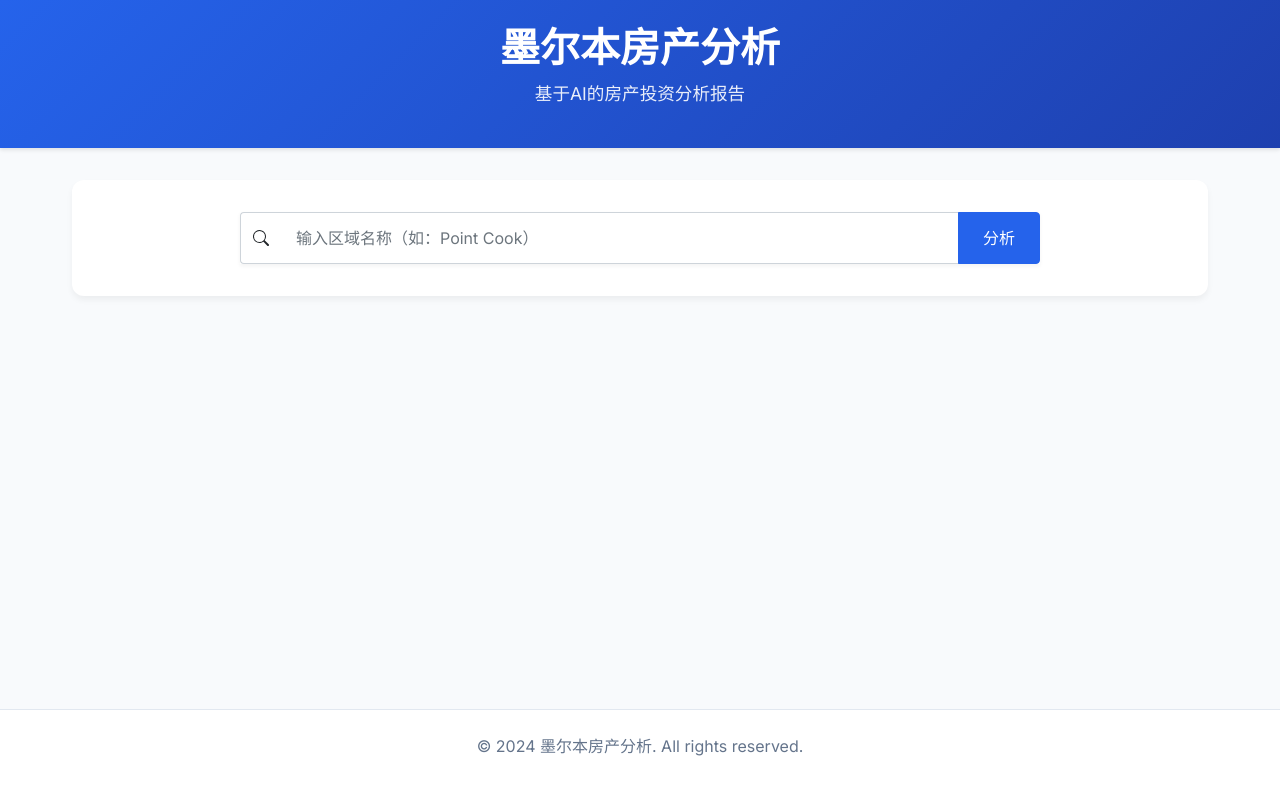
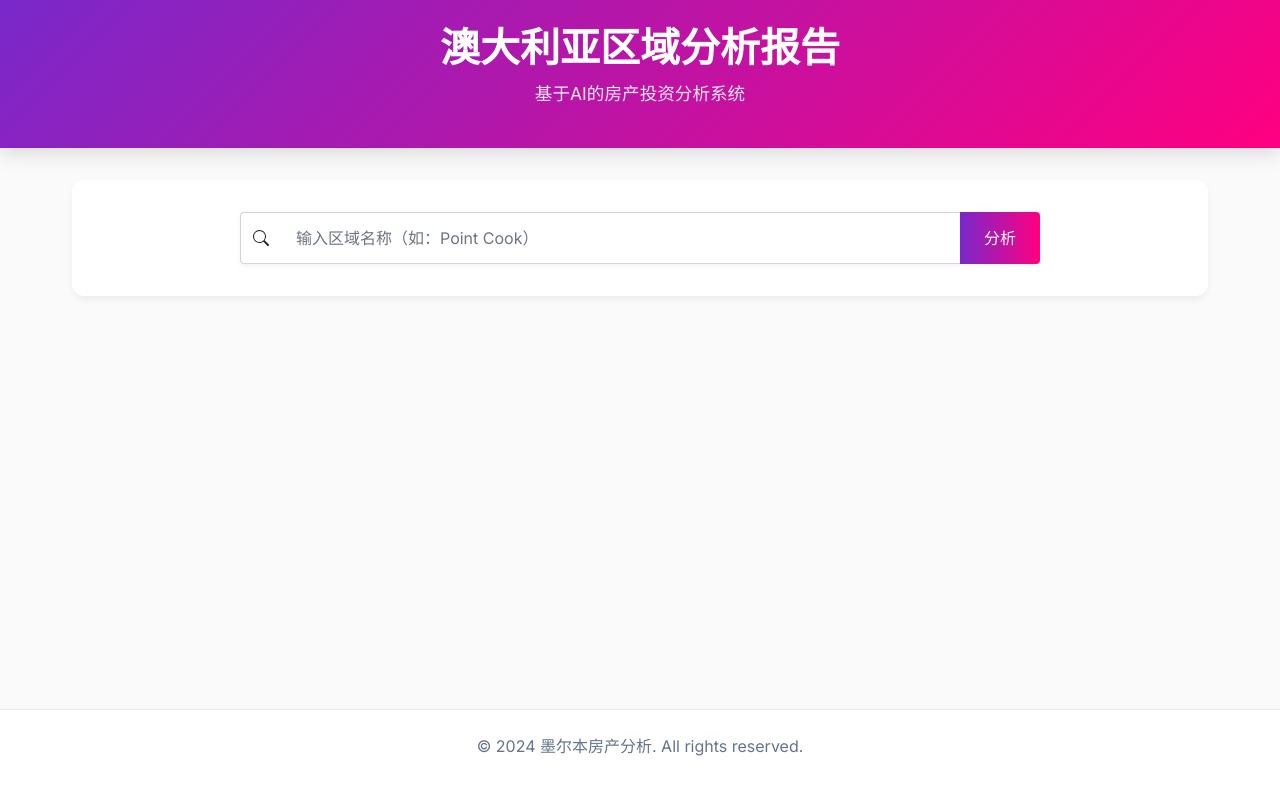
Before and after one commit to Chriszhang6/melbourne-property-search, a Flask app: page / in a window 1280 px wide. Run offline with Flask 2, Linux system fonts and the light colour scheme.

Commit message:
Update UI colors and add analysis time

```diff
--- a/static/script.js
+++ b/static/script.js
@@ -20,6 +20,9 @@ document.addEventListener('DOMContentLoaded', function() {
         hideError();
         hideReport();
 
+        // 记录开始时间
+        const startTime = new Date();
+
         try {
             const response = await fetch('/search', {
                 method: 'POST',
@@ -40,7 +43,11 @@ document.addEventListener('DOMContentLoaded', function() {
                 return;
             }
 
-            displayReport(suburb, data.analysis);
+            // 计算分析时间
+            const endTime = new Date();
+            const analysisTime = ((endTime - startTime) / 1000).toFixed(1);
+
+            displayReport(suburb, data.analysis, analysisTime);
 
         } catch (error) {
             showError('分析过程中发生错误，请稍后重试');
@@ -77,7 +84,7 @@ document.addEventListener('DOMContentLoaded', function() {
         reportSection.style.display = 'none';
     }
 
-    function displayReport(suburb, analysis) {
+    function displayReport(suburb, analysis, analysisTime) {
         const currentDate = new Date().toLocaleDateString('zh-CN', {
             year: 'numeric',
             month: 'long',
@@ -87,8 +94,9 @@ document.addEventListener('DOMContentLoaded', function() {
         reportSection.style.display = 'block';
         reportSection.innerHTML = `
             <div class="report-header">
-                <h2>${suburb} 房产投资分析报告</h2>
+                <h2>${suburb} 区域分析报告</h2>
                 <p class="report-date">生成日期：${currentDate}</p>
+                <p class="analysis-time">分析耗时：${analysisTime} 秒</p>
             </div>
             <div class="report-content">
                 ${formatAnalysis(analysis)}
@@ -106,9 +114,9 @@ document.addEventListener('DOMContentLoaded', function() {
             .filter(line => line.trim() !== '')
             .map(line => {
                 // 处理一级标题（数字开头）
-                if (/^\d+\./.test(line)) {
-                    const titleText = line.substring(line.indexOf('.') + 1).trim();
-                    return `<h2 class="primary-title">${line.split('.')[0]}. ${titleText}</h2>`;
+                if (/^\d+\./.test(line) || line.startsWith('总结：')) {
+                    const titleText = line.startsWith('总结：') ? line : line.substring(line.indexOf('.') + 1).trim();
+                    return `<h2 class="primary-title">${line.startsWith('总结：') ? '7. ' + titleText : line}</h2>`;
                 }
 
                 // 处理二级标题（x.x格式）
--- a/static/style.css
+++ b/static/style.css
@@ -1,9 +1,9 @@
 /* 全局样式 */
 :root {
-    --primary-color: #2563eb;
-    --secondary-color: #1e40af;
-    --background-color: #f8fafc;
-    --text-color: #1e293b;
+    --primary-color: #7928ca;  /* 科技紫 */
+    --secondary-color: #ff0080; /* 霓虹粉 */
+    --background-color: #fafafa;
+    --text-color: #1a1a1a;
     --border-color: #e2e8f0;
     --header-height: 80px;
 }
@@ -29,7 +29,7 @@ body {
     background: linear-gradient(135deg, var(--primary-color), var(--secondary-color));
     color: white;
     padding: 1.5rem 0;
-    box-shadow: 0 2px 4px rgba(0,0,0,0.1);
+    box-shadow: 0 4px 20px rgba(0,0,0,0.15);
 }
 
 .nav-content {
@@ -95,15 +95,17 @@ body {
 }
 
 .btn-primary {
-    background-color: var(--primary-color);
-    border-color: var(--primary-color);
+    background: linear-gradient(to right, var(--primary-color), var(--secondary-color));
+    border: none;
     padding: 0.8rem 1.5rem;
     font-weight: 500;
+    transition: all 0.3s ease;
 }
 
 .btn-primary:hover {
-    background-color: var(--secondary-color);
-    border-color: var(--secondary-color);
+    background: linear-gradient(to right, var(--secondary-color), var(--primary-color));
+    transform: translateY(-1px);
+    box-shadow: 0 4px 12px rgba(0,0,0,0.1);
 }
 
 /* 加载动画 */
@@ -121,8 +123,9 @@ body {
 .spinner {
     width: 50px;
     height: 50px;
-    border: 4px solid #f3f3f3;
+    border: 4px solid rgba(121, 40, 202, 0.1);
     border-top: 4px solid var(--primary-color);
+    border-right: 4px solid var(--secondary-color);
     border-radius: 50%;
     animation: spin 1s linear infinite;
     margin: 0 auto 1rem;
@@ -155,10 +158,15 @@ body {
     color: var(--text-color);
 }
 
-.report-date {
+.report-date, .analysis-time {
     color: #64748b;
     margin: 0.5rem 0 0;
     font-size: 0.9rem;
+}
+
+.analysis-time {
+    color: var(--secondary-color);
+    font-weight: 500;
 }
 
 .report-content {
@@ -202,7 +210,7 @@ body {
     left: 0;
     width: 100px;
     height: 3px;
-    background-color: var(--secondary-color);
+    background: linear-gradient(to right, var(--primary-color), var(--secondary-color));
 }
 
 /* 二级标题样式 */
--- a/templates/index.html
+++ b/templates/index.html
@@ -3,7 +3,7 @@
 <head>
     <meta charset="UTF-8">
     <meta name="viewport" content="width=device-width, initial-scale=1.0">
-    <title>墨尔本房产分析</title>
+    <title>澳大利亚区域分析报告</title>
     <link href="https://cdn.jsdelivr.net/npm/bootstrap@5.1.3/dist/css/bootstrap.min.css" rel="stylesheet">
     <link href="https://fonts.googleapis.com/css2?family=Inter:wght@400;500;600;700&display=swap" rel="stylesheet">
     <link href="{{ url_for('static', filename='style.css') }}" rel="stylesheet">
@@ -13,8 +13,8 @@
         <!-- 头部 -->
         <header class="app-header">
             <div class="nav-content">
-                <h1>墨尔本房产分析</h1>
-                <p class="subtitle">基于AI的房产投资分析报告</p>
+                <h1>澳大利亚区域分析报告</h1>
+                <p class="subtitle">基于AI的房产投资分析系统</p>
             </div>
         </header>
 
```
